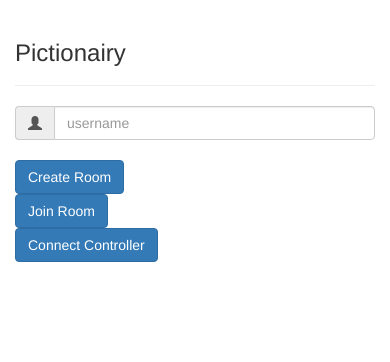
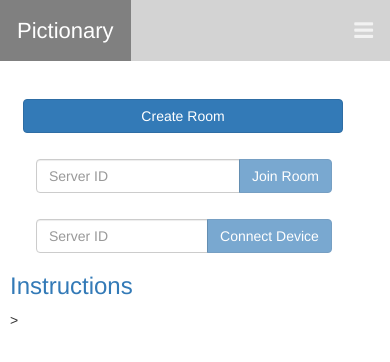
Before and after one commit to gertdreyer/pictionairy, a plain HTML site: page Interface/index.html in a window 390 px wide. Drawn offline with nearby package versions, Linux system fonts and the light colour scheme.

Commit message:
redid home page

```diff
--- a/Interface/css/main.css
+++ b/Interface/css/main.css
@@ -0,0 +1,50 @@
+.topnav {
+    overflow: hidden;
+    background-color: lightgray;
+  }
+
+.topnav a {
+    float: left;
+    display: block;
+    color: #f2f2f2;
+    text-align: center;
+    padding: 15px 17px;
+    text-decoration: none;
+    font-size: 22px;
+}
+
+.topnav a:hover {
+    background-color: #ddd;
+    color: black;
+}
+
+.topnav a.active {
+    background-color: grey;
+    color: white;
+}
+
+.topnav .icon {
+    display: none;
+}
+
+@media screen and (max-width: 600px) {
+    .topnav a:not(:first-child) {display: none;}
+    .topnav a.icon {
+        float: right;
+        display: block;
+    }
+}
+
+@media screen and (max-width: 600px) {
+    .topnav.responsive {position: relative;}
+    .topnav.responsive .icon {
+        position: absolute;
+        right: 0;
+        top: 0;
+    }
+    .topnav.responsive a {
+        float: none;
+        display: block;
+        text-align: left;
+    }
+}
--- a/Interface/index.html
+++ b/Interface/index.html
@@ -1,17 +1,57 @@
 <!DOCTYPE html>
-<html lang="en">
+<html lang="en"  style="height: 100%; width: 100%;">
 <head>
   <title>Pictionairy</title>
   <meta charset="utf-8">
   <meta name="viewport" content="width=device-width, initial-scale=1">
   <link rel="stylesheet" href="https://maxcdn.bootstrapcdn.com/bootstrap/3.4.1/css/bootstrap.min.css">
+  <link rel="stylesheet" href="./css/main.css">
+  <link rel="stylesheet" href="https://cdnjs.cloudflare.com/ajax/libs/font-awesome/4.7.0/css/font-awesome.min.css">
   <script src="https://ajax.googleapis.com/ajax/libs/jquery/3.5.1/jquery.min.js"></script>
   <script src="https://maxcdn.bootstrapcdn.com/bootstrap/3.4.1/js/bootstrap.min.js"></script>
   <script src="./js/main.js"></script>
 </head>
-<body>
-<div class="container">
-    <div class='page-header'>
+<body  style="height: 100%;">
+
+<div class="topnav" id="myTopnav">
+    <a href="#home" class="active">Pictionary</a>
+    <a href="javascript:void(0);" class="icon" onclick="navBar()">
+        <i class="fa fa-bars"></i>
+    </a>
+</div>
+
+<div style="margin: 10px; height: 100%;">
+    <div class="row">
+        <div class="col-sm-8">
+            <div class="row" style="align-items: center;">
+                <button type="button" class="btn btn-primary" style="width: 80%; margin: 7% 7% 0% 7%;">Create Room</button>
+            </div>
+            <div class="input-group" style="width: 80%; margin: 7% 7% 0% 7%;">
+                <input type="text" class="form-control" placeholder="Server ID" name="joinRoom">
+                <div class="input-group-btn">
+                    <button type="button" class="btn btn-primary" disabled>Join Room</button>
+                </div>
+            </div>
+            <div class="input-group" style="width: 80%; margin: 7% 7% 0% 7%;">
+                <input type="text" class="form-control" placeholder="Server ID" name="connectDevice">
+                <div class="input-group-btn">
+                    <button type="button" class="btn btn-primary" disabled>Connect Device</button>
+                </div>
+            </div>
+        </div>
+        <div class="col-sm-4"">
+            <div class="panel-group informationTabs" id="accordion" role="tablist" aria-multiselectable="true">
+                <div id="tabUpdate" role="tab">
+                    <h3>
+                        <a role="button" data-toggle="collapse" data-parent="#accordion" href="#collapseUpdate" aria-expanded="true" aria-controls="collapseUpdate" class>Instructions</a>
+                    </h3>
+                </div>
+                <div class="updateInfo collapse in" id="collapseUpdate" role="tabpanel" >
+                </div>></div>
+            </div>
+        </div>
+    </div>
+    <!-- <div class='page-header'>
         <h3>Pictionairy</h3>
     </div>
     <div class="input-group">
@@ -23,7 +63,7 @@
         <div class="col-sm-4">
             <button type="button" class="btn btn-primary" data-toggle="collapse" data-target="#create" onclick="createRoom()">Create Room</button>
             <div id="create" class="collapse">
-                <!-- BLANK -->
+
             </div>
         </div>
         <div class="col-sm-4">
@@ -40,7 +80,7 @@
                 <button type="button" class="btn btn-success" onclick="connectDevice()">Go!</button>
             </div>
         </div>
-    </div>
+    </div> -->
 </div>
 
 </body>
--- a/Interface/js/main.js
+++ b/Interface/js/main.js
@@ -33,3 +33,12 @@ function hideOthers(self) {
         $("#join").collapse('hide');
     }
 }
+
+function navBar() {
+    var x = document.getElementById("myTopnav");
+    if (x.className === "topnav") {
+      x.className += " responsive";
+    } else {
+      x.className = "topnav";
+    }
+  }
```
